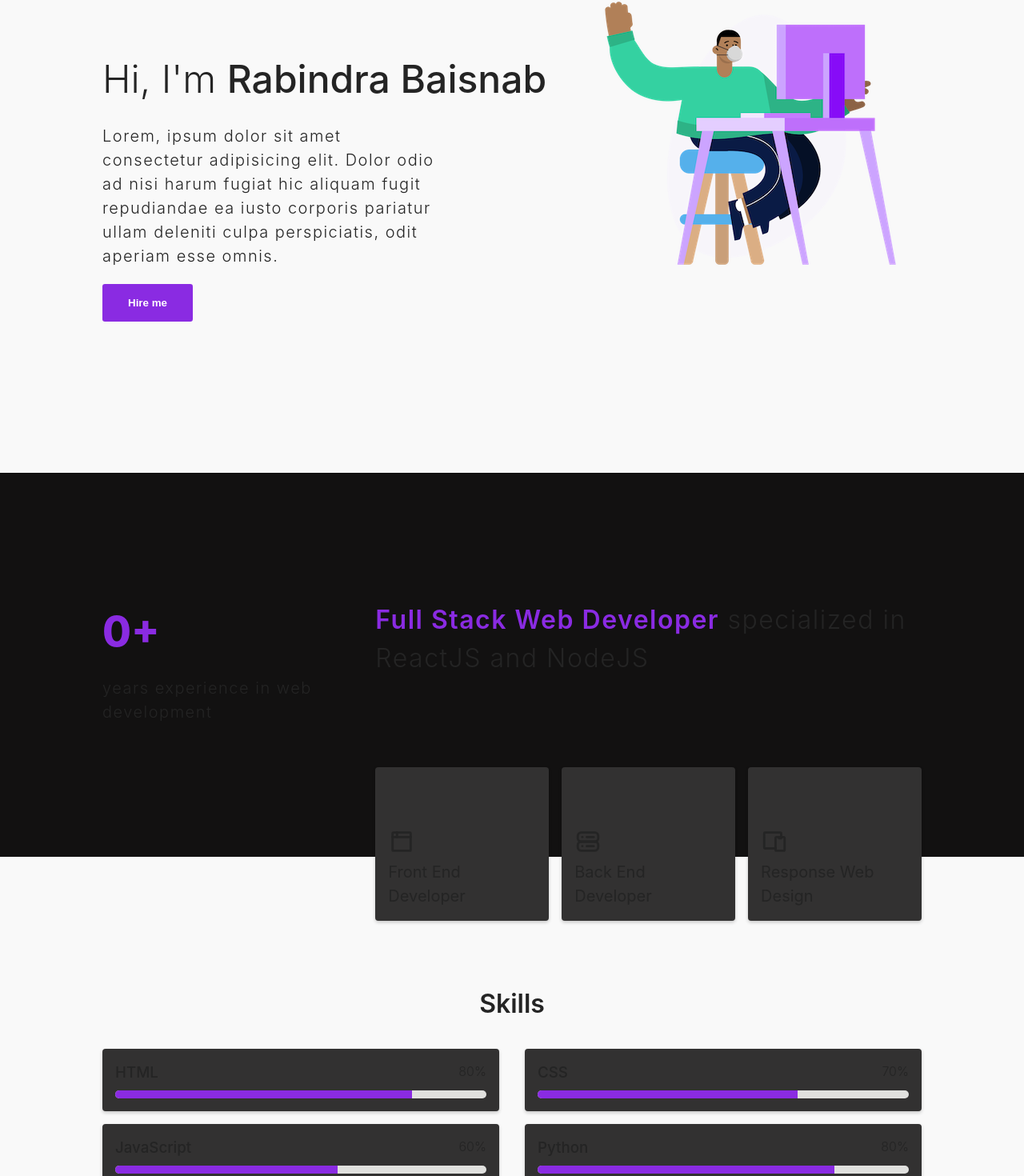
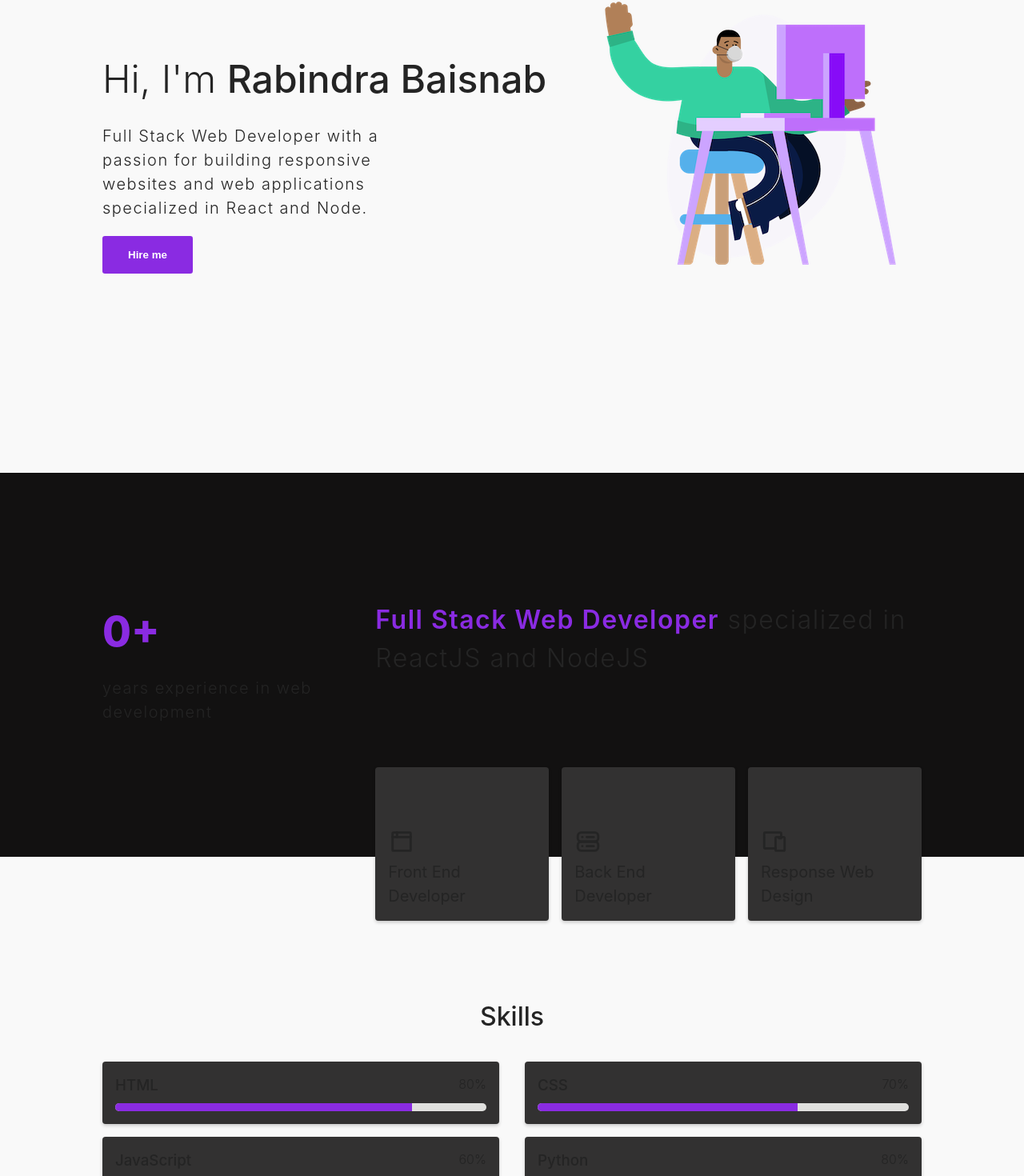
Before and after one commit to rabin245/portfolio-intern, a React (Vite) app: page / in a window 1280 px wide. Shown: the part 117-1587 px from the top of the page at 80% size. Built offline with nearby package versions, Linux system fonts and the light colour scheme; a web font is replaced by a local one.

Commit message:
add description and padding

```diff
--- a/src/pages/Home/index.jsx
+++ b/src/pages/Home/index.jsx
@@ -14,9 +14,8 @@ const Home = ({ homeRef, contactRef }) => {
             Hi, I'm <span className={styles.name}>Rabindra Baisnab</span>
           </h1>
           <p>
-            Lorem, ipsum dolor sit amet consectetur adipisicing elit. Dolor odio
-            ad nisi harum fugiat hic aliquam fugit repudiandae ea iusto corporis
-            pariatur ullam deleniti culpa perspiciatis, odit aperiam esse omnis.
+            Full Stack Web Developer with a passion for building responsive
+            websites and web applications specialized in React and Node.
           </p>
           <div>
             <Button handleClick={() => scrollToRef(contactRef)}>Hire me</Button>
--- a/src/pages/Skills/Skills.module.css
+++ b/src/pages/Skills/Skills.module.css
@@ -1,15 +1,14 @@
 .Skills {
-  /* height: 60vh; */
 }
 
 .wrapper {
-  padding: 2rem 8rem;
+  padding: 3rem 8rem 10rem 8rem;
 }
 
 .wrapper > h1 {
   margin: 0;
   font-size: 2rem;
-  font-weight: 600;
+  font-weight: 500;
   text-align: center;
   margin-bottom: 2rem;
   margin-top: 8rem;
```
